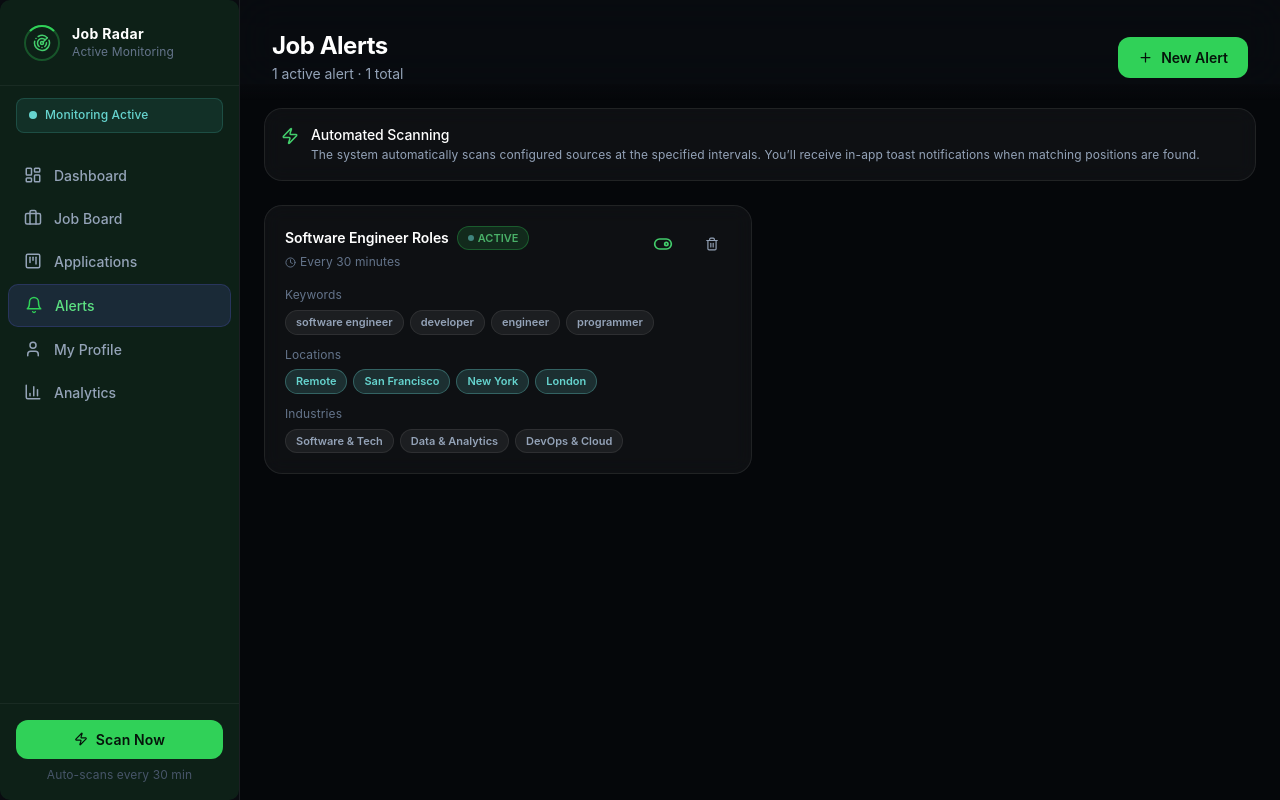
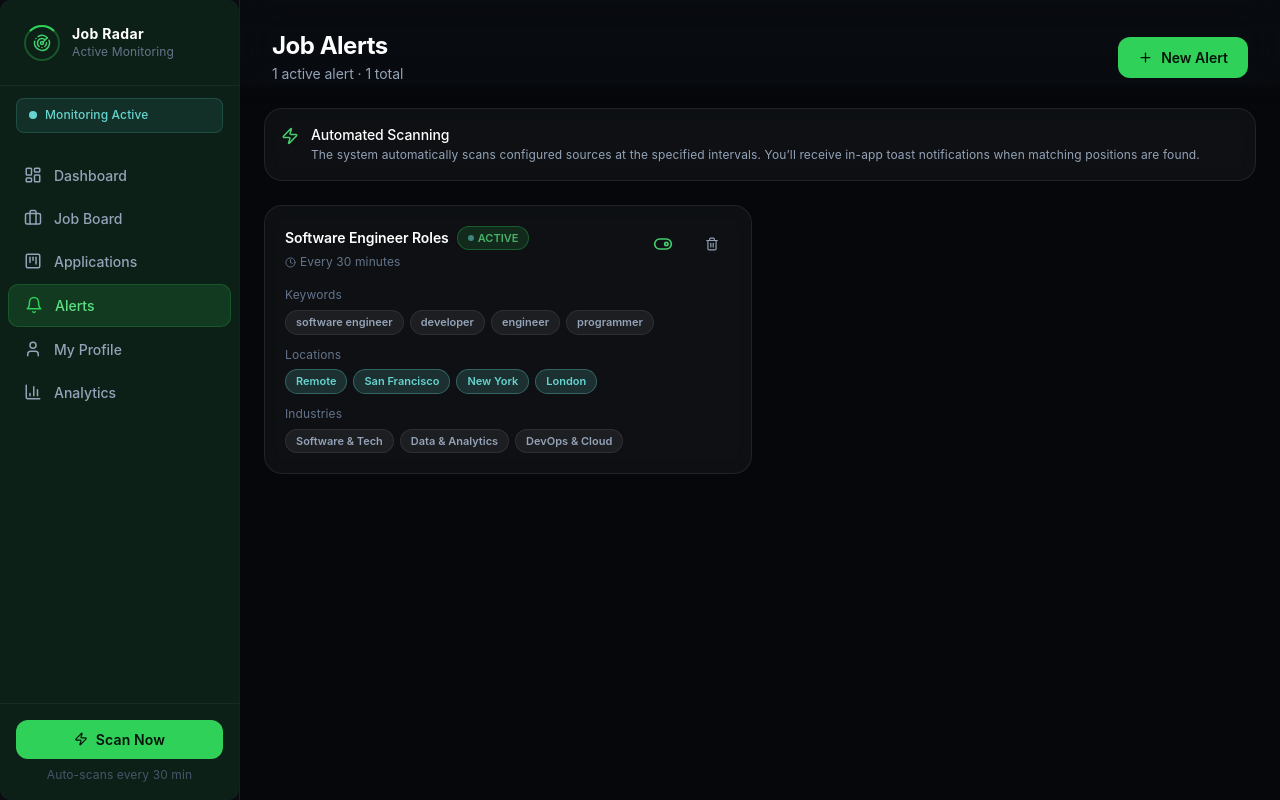
Before and after one commit to DkrDante/job-search, a Next.js app: page /alerts in a window 1280 px wide. Built offline with nearby package versions, Linux system fonts and the light colour scheme.

Commit message:
fix: recolor leftover indigo and remove hardcoded Inter font-family

```diff
--- a/src/app/globals.css
+++ b/src/app/globals.css
@@ -39,7 +39,7 @@ html {
 body {
   background-color: var(--bg-primary);
   color: var(--text-primary);
-  font-family: 'Inter', system-ui, sans-serif;
+  font-family: -apple-system, BlinkMacSystemFont, "Segoe UI", Roboto, Helvetica, Arial, sans-serif;
   min-height: 100vh;
   -webkit-font-smoothing: antialiased;
   -moz-osx-font-smoothing: grayscale;
@@ -48,8 +48,8 @@ body {
 /* Scrollbar */
 ::-webkit-scrollbar { width: 6px; height: 6px; }
 ::-webkit-scrollbar-track { background: transparent; }
-::-webkit-scrollbar-thumb { background: rgba(99,102,241,0.3); border-radius: 3px; }
-::-webkit-scrollbar-thumb:hover { background: rgba(99,102,241,0.5); }
+::-webkit-scrollbar-thumb { background: rgba(48,209,88,0.3); border-radius: 3px; }
+::-webkit-scrollbar-thumb:hover { background: rgba(48,209,88,0.5); }
 
 /* ─── Layout ─────────────────────────────────────────────────────────── */
 .app-shell {
@@ -203,7 +203,7 @@ body {
   border-radius: 12px;
   color: var(--text-primary);
   font-size: 14px;
-  font-family: 'Inter', sans-serif;
+  font-family: -apple-system, BlinkMacSystemFont, "Segoe UI", Roboto, Helvetica, Arial, sans-serif;
   transition: all 0.2s;
   outline: none;
 }
@@ -212,8 +212,8 @@ body {
 
 .input-field:focus {
   border-color: var(--accent);
-  background: rgba(99,102,241,0.05);
-  box-shadow: 0 0 0 3px rgba(99,102,241,0.1);
+  background: rgba(48,209,88,0.05);
+  box-shadow: 0 0 0 3px rgba(48,209,88,0.1);
 }
 
 .select-field {
@@ -232,7 +232,7 @@ body {
 
 .select-field:focus {
   border-color: var(--accent);
-  box-shadow: 0 0 0 3px rgba(99,102,241,0.1);
+  box-shadow: 0 0 0 3px rgba(48,209,88,0.1);
 }
 
 .label-text {
@@ -339,9 +339,9 @@ body {
 }
 
 .nav-item.active {
-  background: rgba(99,102,241,0.15);
+  background: rgba(48,209,88,0.15);
   color: var(--accent-light);
-  border: 1px solid rgba(99,102,241,0.2);
+  border: 1px solid rgba(48,209,88,0.2);
 }
 
 .nav-item.active svg {
@@ -512,7 +512,7 @@ input[type='range']::-webkit-slider-thumb {
   background: var(--accent);
   border-radius: 50%;
   cursor: pointer;
-  box-shadow: 0 0 8px rgba(99,102,241,0.4);
+  box-shadow: 0 0 8px rgba(48,209,88,0.4);
 }
 
 /* ─── Checkbox ───────────────────────────────────────────────────────── */
```
